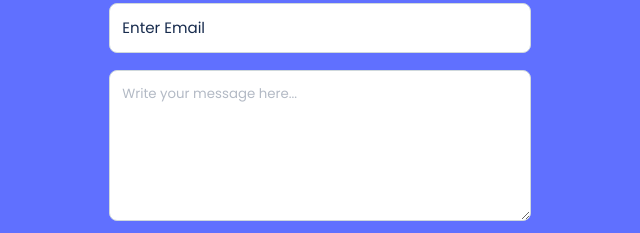
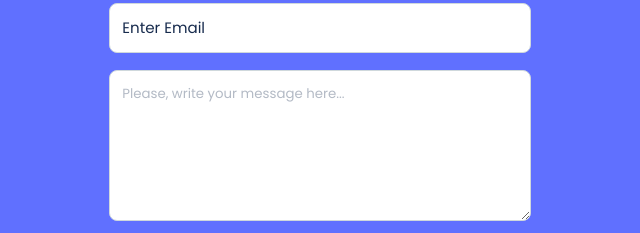
Before and after one commit to porag-m06/My-Portfolio, a website: page index.html in a window 1280 px wide. Shown: the part 4186-4419 px from the top of the page, 333-973 px from the left. Drawn offline with Linux system fonts and the light colour scheme.

Commit message:
updated contact form

```diff
--- a/index.html
+++ b/index.html
@@ -229,7 +229,7 @@
                     <form action="https://formspree.io/f/xrgvywbn" method="POST">
                         <input type="text" name="name" id="name" maxlength="30" required placeholder="Enter Username">
                         <input type="email" name="email" id="emil" required placeholder="Enter Email">
-                        <textarea name="message" id="message" maxlength="500" required placeholder="Write your message here..."></textarea>
+                        <textarea name="message" id="message" maxlength="500" required placeholder="Please, write your message here..."></textarea>
                         <button class="get-resume get-in-touch middle" type="submit">Get in touch</button>
                     </form>
                 </div>
```
